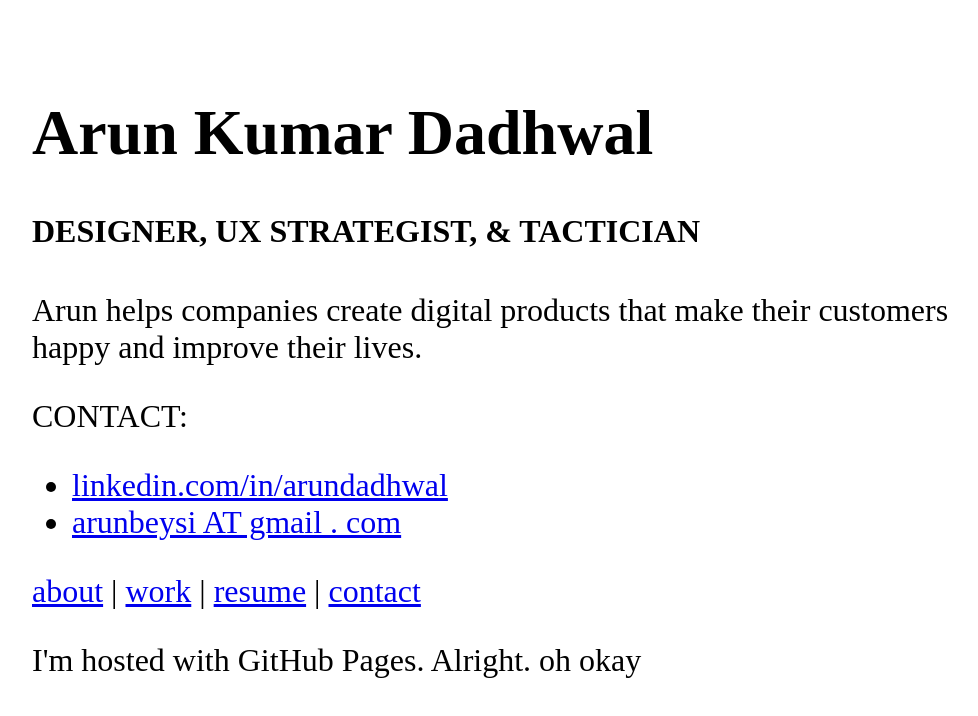
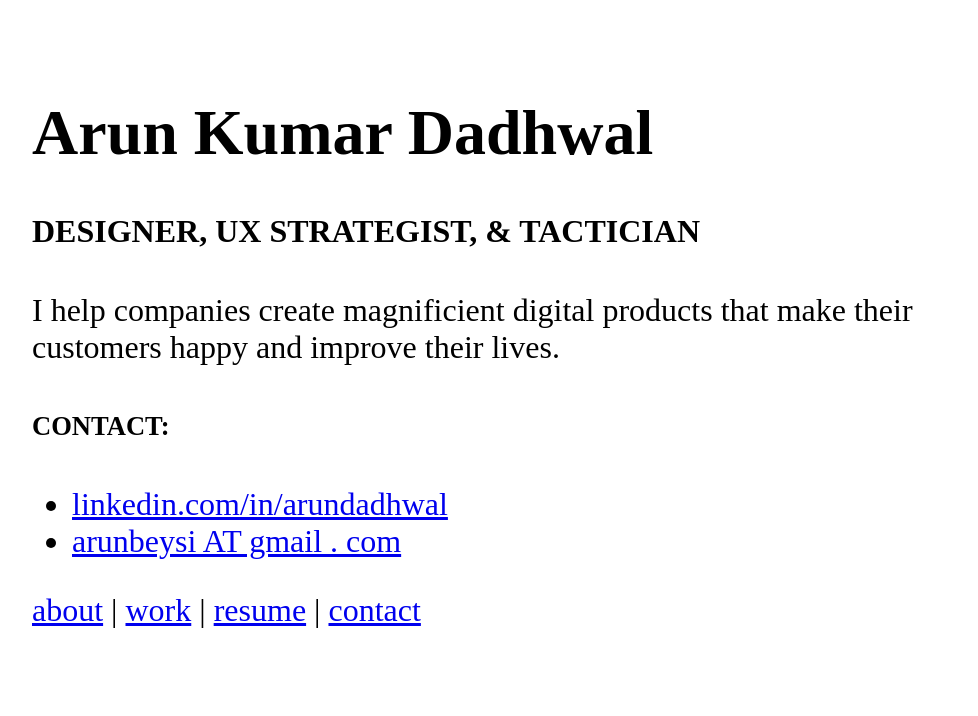
Before and after one commit to arundadhwal/arundadhwal.github.io, a plain HTML site: page index.html in a window 1280 px wide. Shown: the whole page, without its empty margins (128-1106 px from the left). Drawn offline with Linux system fonts and the light colour scheme.

Commit message:
Update index.html

```diff
--- a/index.html
+++ b/index.html
@@ -5,16 +5,20 @@
   <div id="wrapper">
     <h1>Arun Kumar Dadhwal</h1>
     <h4>DESIGNER, UX STRATEGIST, & TACTICIAN</h4>
-    <p>Arun helps companies create digital products that make their customers happy and improve their lives.</p>
-    <p>CONTACT:</p>
-    <ul>
-      <li><a href="https://www.linkedin.com/in/arundadhwal/">linkedin.com/in/arundadhwal</a></li>
-      <li><a href="mailto:arunbeysi@gmail.com">arunbeysi AT gmail . com</a></li>
-
-    </ul>
-    <nav><a href="#">about</a> | <a href="#">work</a> | <a href="#">resume</a> | <a href="#">contact</a></nav>
-    <p>I'm hosted with GitHub Pages. Alright. oh okay</p>
-
+    <p class="intro">I help companies create magnificient digital products that make their customers happy and improve their lives.</p>
+    <p class="contact">
+      <h5>CONTACT:</h5>
+      <ul>
+        <li><a href="https://www.linkedin.com/in/arundadhwal/">linkedin.com/in/arundadhwal</a></li>
+        <li><a href="mailto:arunbeysi@gmail.com">arunbeysi AT gmail . com</a></li>
+      </ul>
+    </p>
+    <nav>
+      <a href="#">about</a> |
+      <a href="#">work</a> |
+      <a href="#">resume</a> |
+      <a href="#">contact</a>
+    </nav>
   </div>
 </body>
 </html>
```
